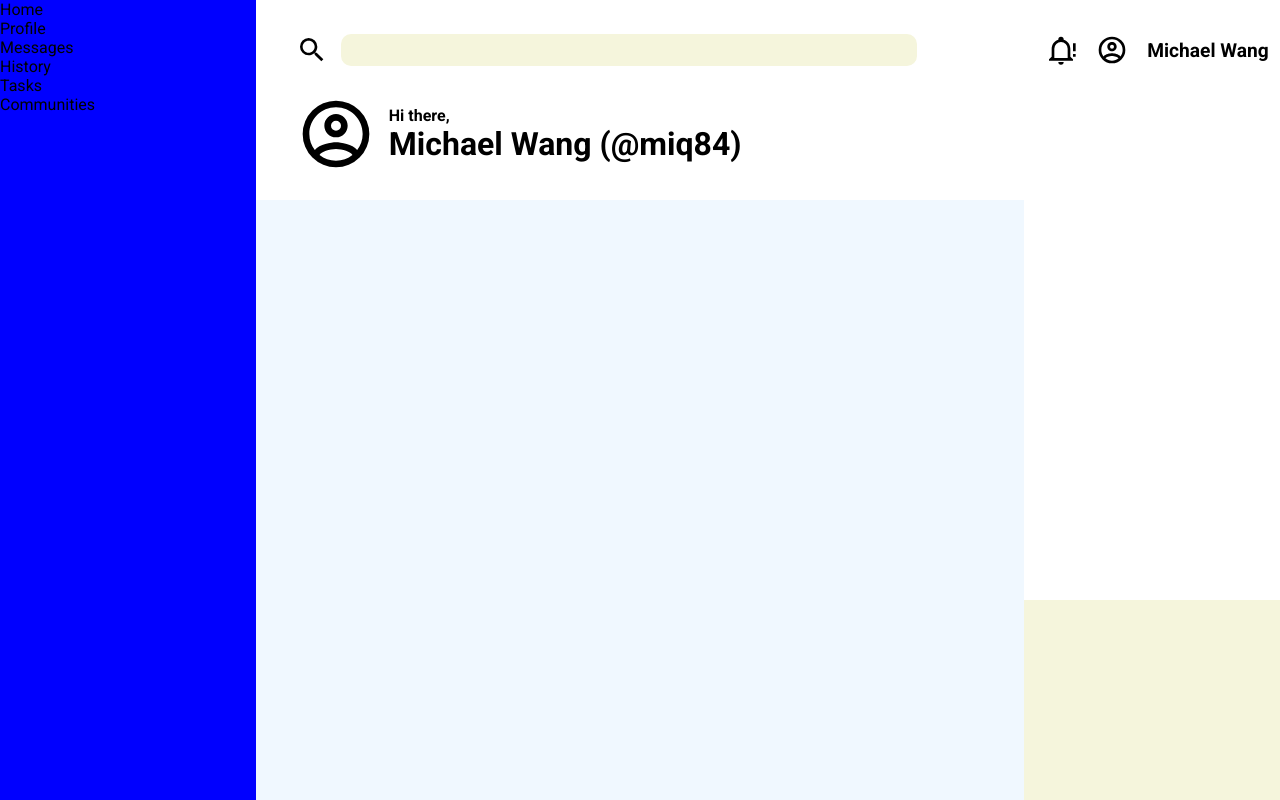
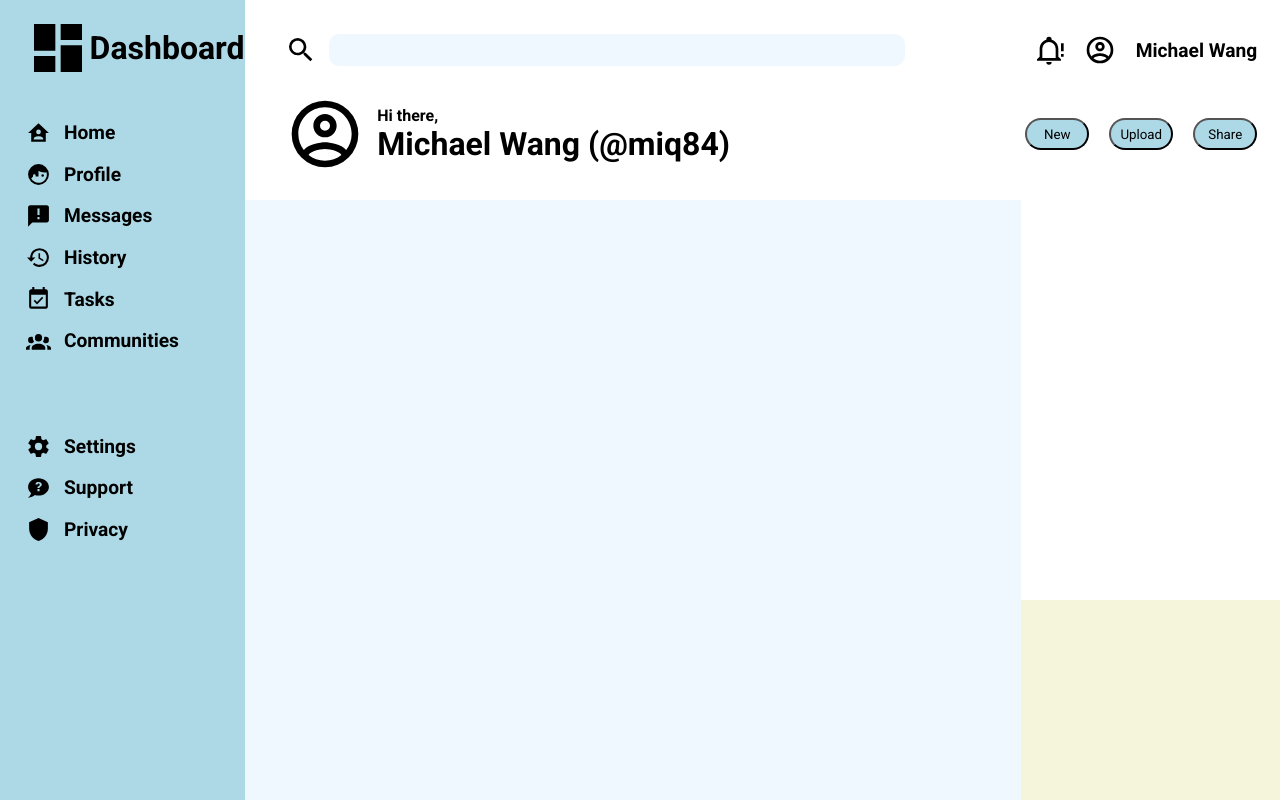
Before and after one commit to wmiq84/admin-dashboard, a plain HTML site: page index.html in a window 1280 px wide. Shown: the top 800 px of the page. Drawn offline with Linux system fonts and the light colour scheme.

Commit message:
Add code for button and sidebar

```diff
--- a/index.html
+++ b/index.html
@@ -28,17 +28,60 @@
                         <p>Hi there,</p>
                         <h1>Michael Wang (@miq84)</h1>
                     </div>
+                    <div class="searchbar-buttons">
+                        <button>New</button>
+                        <button>Upload</button>
+                        <button>Share</button>
+                    </div>
                 </div>
             </div>
         </div>
         <div class="sidebar">
             <ul>
+                <div class="logo">
+                    <img src="images/dashboard.svg">
+                    <h1>Dashboard</h1>
+                </div>
+                <div class="mid-sidebar">
+                    <div class="pair">
+                        <img src="images/home.svg">
                         <li>Home</li>
+                    </div>
+                    <div class="pair">
+                        <img src="images/profile.svg">
                         <li>Profile</li>
+                    </div>
+                    <div class="pair">
+                        <img src="images/message.svg">
                         <li>Messages</li>
+                    </div>
+                    <div class="pair">
+                        <img src="images/history.svg">
                         <li>History</li>
+                    </div>
+                    <div class="pair">
+                        <img src="images/tasks.svg">
                         <li>Tasks</li>
+                    </div>
+                    <div class="pair">
+                        <img src="images/comm.svg">
                         <li>Communities</li>
+                    </div>
+                </div>
+                <div class="bot-sidebar">
+                    <div class="pair">
+                        <img src="images/settings.svg">
+                        <li>Settings</li>
+                    </div>
+                    <div class="pair">
+                        <img src="images/support.svg">
+                        <li>Support</li>
+                    </div>
+                    <div class="pair">
+                        <img src="images/privacy.svg">
+                        <li>Privacy</li>
+                    </div>
+                </div>
             </ul>
         </div>
         <div class="projects">
--- a/style.css
+++ b/style.css
@@ -12,7 +12,7 @@
 .container {
     height: 100%;
     display: grid;
-    grid-template-columns: 1fr 3fr 1fr;
+    grid-template-columns: .9fr 3fr 1fr;
     grid-template-rows: 1fr 2fr 3fr;
 }
 
@@ -29,7 +29,6 @@
     height: 100%;
     margin-left: 5vh;
     align-items: center;
-    justify-items: start;
     column-gap: 10vw;
 }
 
@@ -42,7 +41,7 @@
 
 .searchbar-left label {
     display: grid;
-    background-color: beige;
+    background-color: aliceblue;
     width: 45vw;
     height: 4vh;
     border-radius: 10px;
@@ -70,8 +69,8 @@
 .searchbar-bottom-left {
     display: grid;
     grid-row: 2 / 3;
-    grid-column: 1 / 2;
-    grid-template-columns: auto 1fr;
+    grid-column: 1 / 3;
+    grid-template-columns: auto 1fr 1fr;
     margin-top: -4vh;
     gap: 1vw;
     align-items: center;
@@ -85,12 +84,64 @@
     font-weight: bold;
 }
 
+.searchbar-buttons {
+    justify-self: end;
+}
 
+button {
+    background-color: lightblue;
+    width: 5vw;
+    height: 4vh;
+    border-radius: 20px;
+    margin-left: 1.25vw;
+}
 
 .sidebar {
-    background-color: blue;
+    display: grid;
+    background-color: lightblue;
     grid-column: 1 / 2;
     grid-row: 1 / 4;
+    grid-template-rows: auto auto auto;
+    padding-top: 2vh;
+    padding-left: 2vw;
+}
+
+.logo {
+    display: grid;
+    grid-template-columns: auto auto;
+    align-items: center;
+    justify-content: start;
+    margin-bottom: 5vh;
+}
+
+.logo img {
+    width: 5vw;
+}
+
+.mid-sidebar {
+    grid-row: 2 / 3;
+}
+
+.pair {
+    display: grid;
+    grid-template-columns: auto auto;
+    align-items: center;
+    justify-content: start;
+    margin-bottom: 2vh;
+    gap: 1vw;
+}
+
+.pair img {
+    width: 2vw;
+}
+
+.pair li {
+    font-weight: bold;
+    font-size: larger;
+}
+
+.bot-sidebar {
+    margin-top: 10vh;
 }
 
 .projects {
```
Also changed, not shown: images/comm.svg (added), images/dashboard.svg (added), images/history.svg (added), images/home.svg (added), images/message.svg (added), images/privacy.svg (added), images/profile.svg (added), images/settings.svg (added), images/support.svg (added), images/tasks.svg (added). Lines whose indentation alone changed are shown as unchanged.
